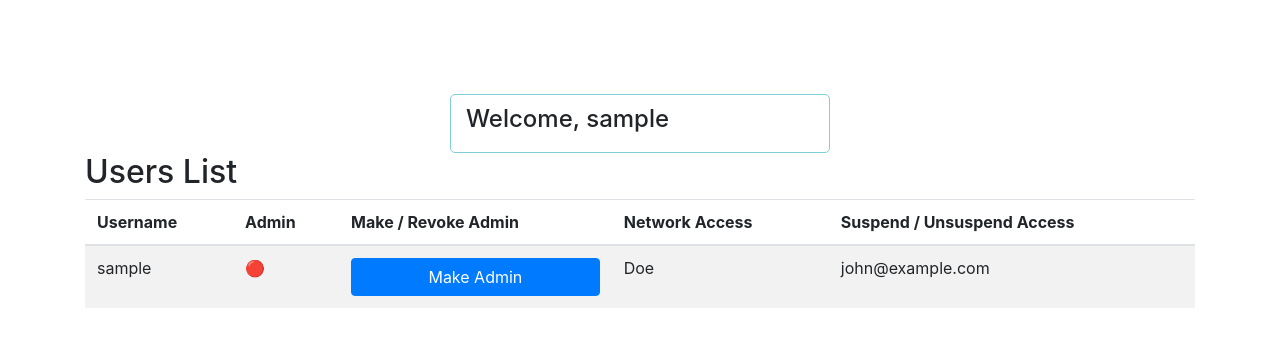
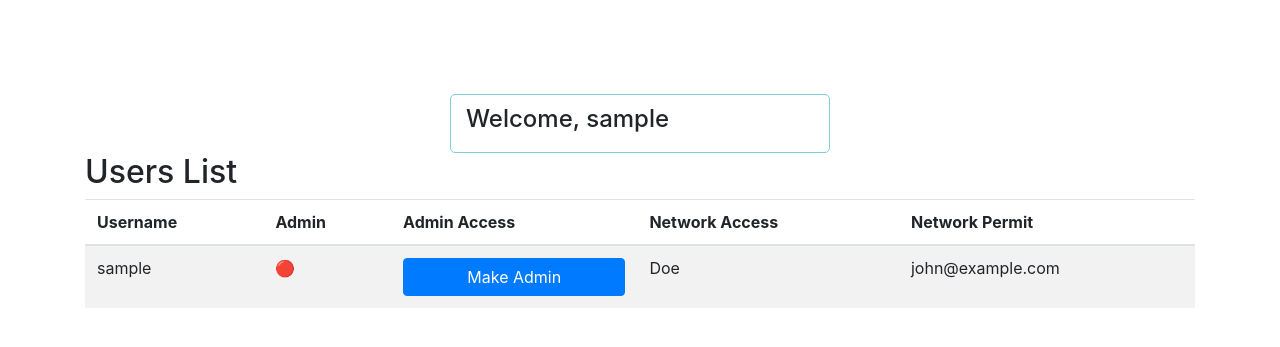
Before and after one commit to gorip96/network-access, a PHP site: page / in a window 1280 px wide. Shown: the part 56-403 px from the top of the page. Run offline with PHP 8.4, Linux system fonts and the light colour scheme; the visitor is signed in with stand-in values (Sample User, id 1); tables that the repository leaves empty or names only in its code hold one stand-in row (values such as "Sample post"); some libraries are stand-ins or nearby versions.

Commit message:
update table

```diff
--- a/index.php
+++ b/index.php
@@ -67,9 +67,9 @@ $_SESSION['LAST_ACTIVITY'] = time(); // update last activity time stamp
                  <tr>
                    <th>Username</th>
                    <th>Admin</th>
-                   <?php if(($_SESSION['isadmin']) == 1) { echo  '<th>Make / Revoke Admin</th>'; }; ?>
+                   <?php if(($_SESSION['isadmin']) == 1) { echo  '<th>Admin Access</th>'; }; ?>
                    <th>Network Access</th>
-                   <?php if(($_SESSION['isadmin']) == 1) { echo  '<th>Suspend / Unsuspend Access</th>'; }; ?>
+                   <?php if(($_SESSION['isadmin']) == 1) { echo  '<th>Network Permit</th>'; }; ?>
                  </tr>
                </thead>
                <tbody>
```
